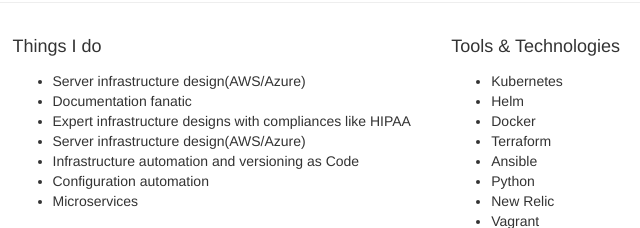
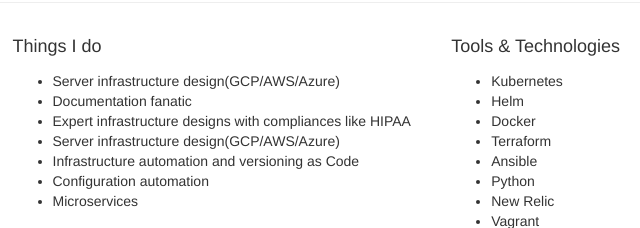
Before and after one commit to susovanpanja/susovanpanja.github.io, a plain HTML site: page index.html in a window 1280 px wide. Shown: the part 553-781 px from the top of the page, 350-990 px from the left. Drawn offline with nearby package versions, Linux system fonts and the light colour scheme.

Commit message:
Added GCP in list

```diff
--- a/index.html
+++ b/index.html
@@ -103,13 +103,13 @@
 							<h4>Things I do</h4>
 							<ul>
 
-								<li>Server infrastructure design(AWS/Azure)</li>
+								<li>Server infrastructure design(GCP/AWS/Azure)</li>
 
 								<li>Documentation fanatic</li>
 
 								<li>Expert infrastructure designs with compliances like HIPAA</li>
 
-								<li>Server infrastructure design(AWS/Azure)</li>
+								<li>Server infrastructure design(GCP/AWS/Azure)</li>
 
 								<li>Infrastructure automation and versioning as Code</li>
 
```
